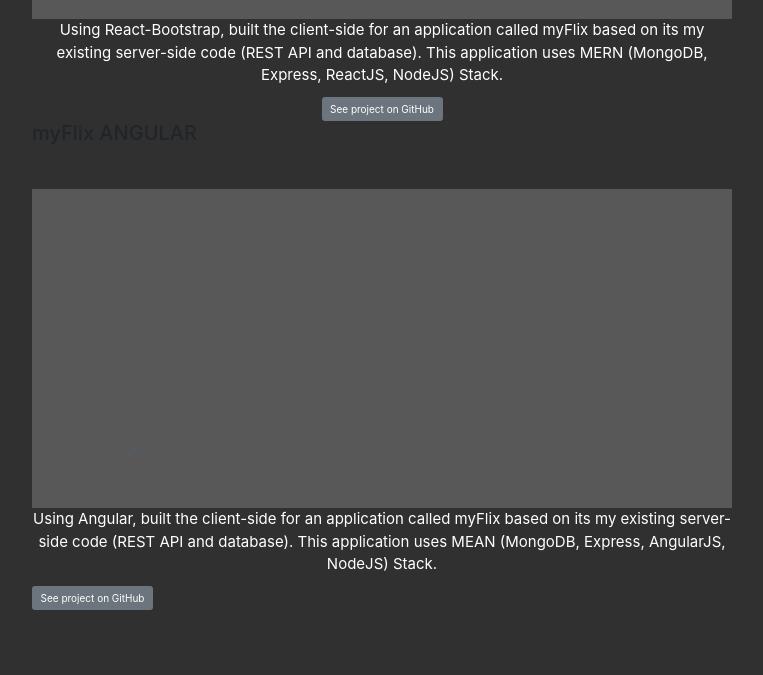
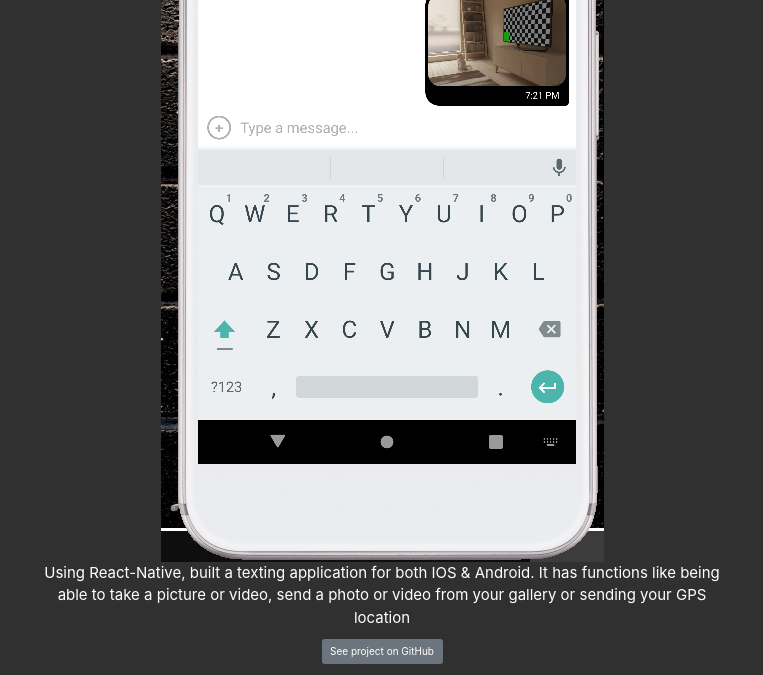
Before and after one commit to ericmarcellini/portfolio-website, a plain HTML site: page index.html in a window 1280 px wide. Shown: the part 1040-1715 px from the top of the page, without its empty margins (258-1021 px from the left). Drawn offline with nearby package versions, Linux system fonts and the light colour scheme.

Commit message:
Added project

```diff
--- a/css/style.css
+++ b/css/style.css
@@ -46,10 +46,15 @@ body {
     text-align: left;
 }
 
-h1, h2 {
+h1 {
     color: var(--clr-light);
     font-size: 3.5rem;
 
+}
+
+h2 {
+  color: #fff;
+  font-size: 3.5rem;
 }
 
 p, h3 {
--- a/index.html
+++ b/index.html
@@ -54,6 +54,17 @@
           <h1>My Projects</h1>
           <div class="container">
             <div class="row">
+              <div >
+                <h2>ChatApp</h2>
+                <img src="./img/phone.png" class="img-fluid" alt="Responsive image">
+                <p>
+                  Using React-Native, built a texting application for both IOS & Android. It has functions like being able to take a picture or video,
+                  send a photo or video from your gallery or sending your GPS location
+                </p>
+                <a href="https://github.com/ericmarcellini/Chat-App" type="button" class="btn btn-secondary" >See project on GitHub</a><br>
+              </div>
+
+              <br> <br><br>
             <div >
               <h2>myFlix REACT</h2>
               <img src="./img/placeholder.png" class="img-fluid" alt="Responsive image">
@@ -64,6 +75,8 @@
               <a href="https://github.com/ericmarcellini/myFlix-client" type="button" class="btn btn-secondary" >See project on GitHub</a><br>
             </div>
             <br> <br><br>
+
+          <div>
             <h2>myFlix ANGULAR</h2>
             <img src="./img/placeholder.png" class="img-fluid" alt="Responsive image">
             <p>
```
Also changed, not shown: img/phone.png (added).
